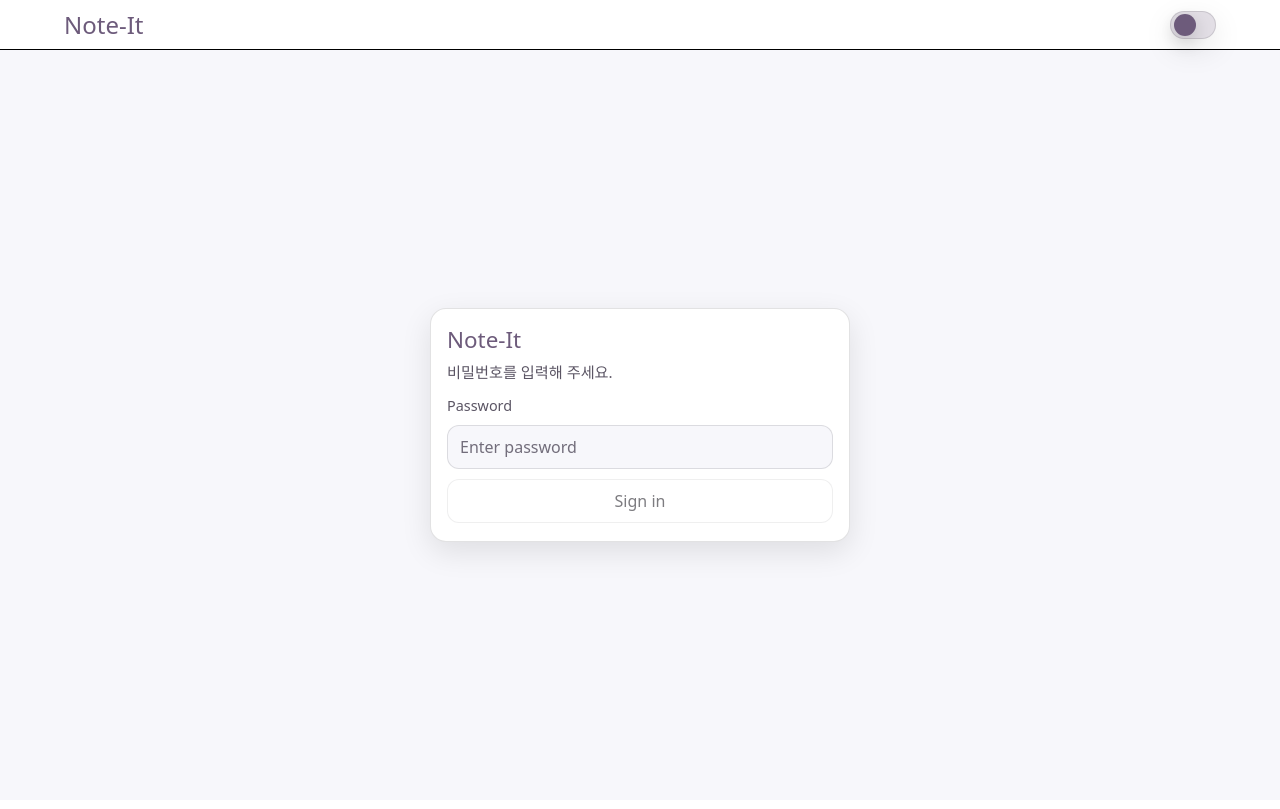
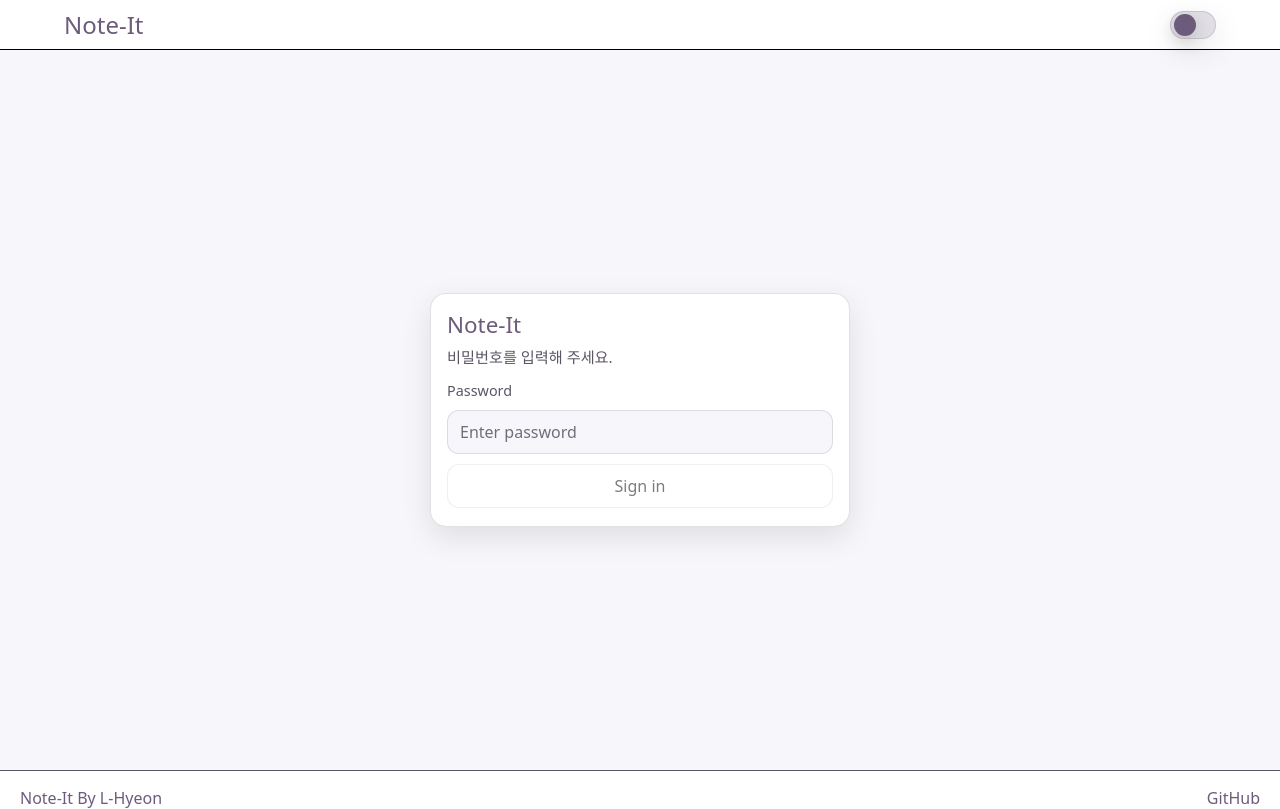
Before and after one commit to L-Hyeon/Note-It, a Next.js app: page / in a window 1280 px wide. Built offline with nearby package versions, Linux system fonts and the light colour scheme; a web font is replaced by a local one.

Commit message:
feat(ui): add footer component and apply it to layout

```diff
--- a/src/app/globals.css
+++ b/src/app/globals.css
@@ -176,7 +176,7 @@ main {
   justify-content: flex-start;
   align-items: center;
   gap: 4%;
-  height: calc(100% - 50px);
+  height: calc(100% - 80px);
 }
 
 footer {
--- a/src/app/layout.tsx
+++ b/src/app/layout.tsx
@@ -1,6 +1,5 @@
 import type { Metadata } from "next";
 import "./globals.css";
-import NavBar from "@/components/NavBar/NavBar";
 
 export const metadata: Metadata = {
   title: "Note-It",
--- a/src/app/template.tsx
+++ b/src/app/template.tsx
@@ -3,6 +3,7 @@
 import * as React from "react";
 import { motion } from "framer-motion";
 import NavBar from "@/components/NavBar/NavBar";
+import { Footer } from "@/components/Footer/Footer";
 
 export default function Template({ children }: { children: React.ReactNode }) {
   return (
@@ -12,6 +13,7 @@ export default function Template({ children }: { children: React.ReactNode }) {
       transition={{ duration: 0.18 }}>
       <NavBar />
       {children}
+      <Footer />
     </motion.body>
   );
 }
--- /dev/null
+++ b/src/components/Footer/Footer.module.css
@@ -0,0 +1,12 @@
+.footer {
+  border-top: 1px solid var(--muted);
+  box-sizing: border-box;
+  background: --bg;
+  padding: 16px 20px;
+  display: flex;
+  justify-content: space-between;
+}
+
+.link {
+  font-size: 1rem;
+}
--- /dev/null
+++ b/src/components/Footer/Footer.tsx
@@ -0,0 +1,26 @@
+import styles from "./Footer.module.css";
+
+type FooterProps = {
+  filesRoot?: string;
+  repoUrl?: string;
+};
+
+export function Footer({
+  filesRoot = process.env.FILES_ROOT ?? "/files",
+  repoUrl = "https://github.com/L-Hyeon/Note-It",
+}: FooterProps) {
+  const year = new Date().getFullYear();
+
+  return (
+    <footer className={styles.footer}>
+      <div>Note-It By L-Hyeon</div>
+      <a
+        href={repoUrl}
+        target="_blank"
+        rel="noopener noreferrer"
+        className={styles.link}>
+        GitHub
+      </a>
+    </footer>
+  );
+}
```
